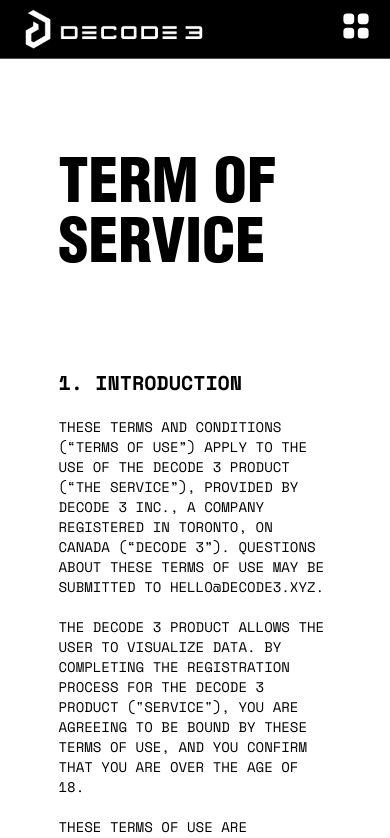
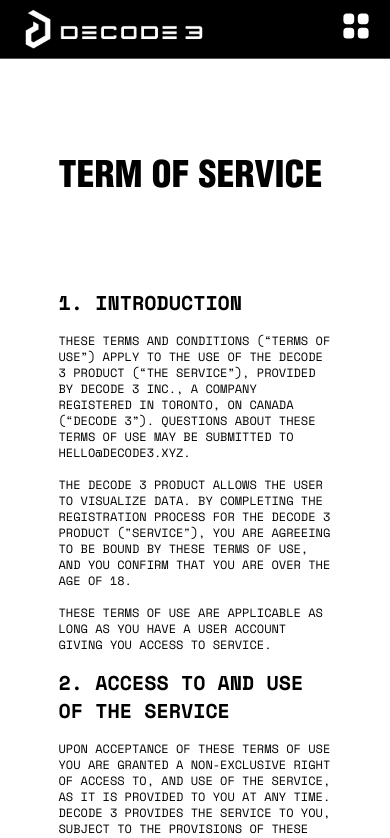
Before and after one commit to Junaid-Rasheed/SEER3, a Next.js app: page /terms-of-service in a window 390 px wide. Shown: the top 838 px of the page. Built offline with nearby package versions, Linux system fonts and the light colour scheme; no server answers.

Commit message:
add more page

```diff
--- a/pages/privacy-policy.tsx
+++ b/pages/privacy-policy.tsx
@@ -5,8 +5,8 @@
   return (
     <Layout>
       <div className="px-[15vw] uppercase py-[100px]">
-        <h1 className="text-6xl heading pb-[90px]">Privacy Policy</h1>
-        <div className="text-sm">
+        <h1 className="text-4xl md:text-6xl heading pb-[90px]">Privacy Policy</h1>
+        <div className="text-xs md:text-sm">
           <div>
             <p className="font-bold text-xl">1. Introduction</p>
             <p><br /></p>
--- a/pages/terms-of-service.tsx
+++ b/pages/terms-of-service.tsx
@@ -5,8 +5,8 @@
   return (
     <Layout>
       <div className="px-[15vw] uppercase py-[100px]">
-        <h1 className="text-6xl heading pb-[90px]">Term of service</h1>
-        <div className="text-sm">
+        <h1 className="text-4xl md:text-6xl heading pb-[90px]">Term of service</h1>
+        <div className="text-xs md:text-sm">
           <p className="font-bold text-xl">1. Introduction</p>
           <p>
             <br />
```
